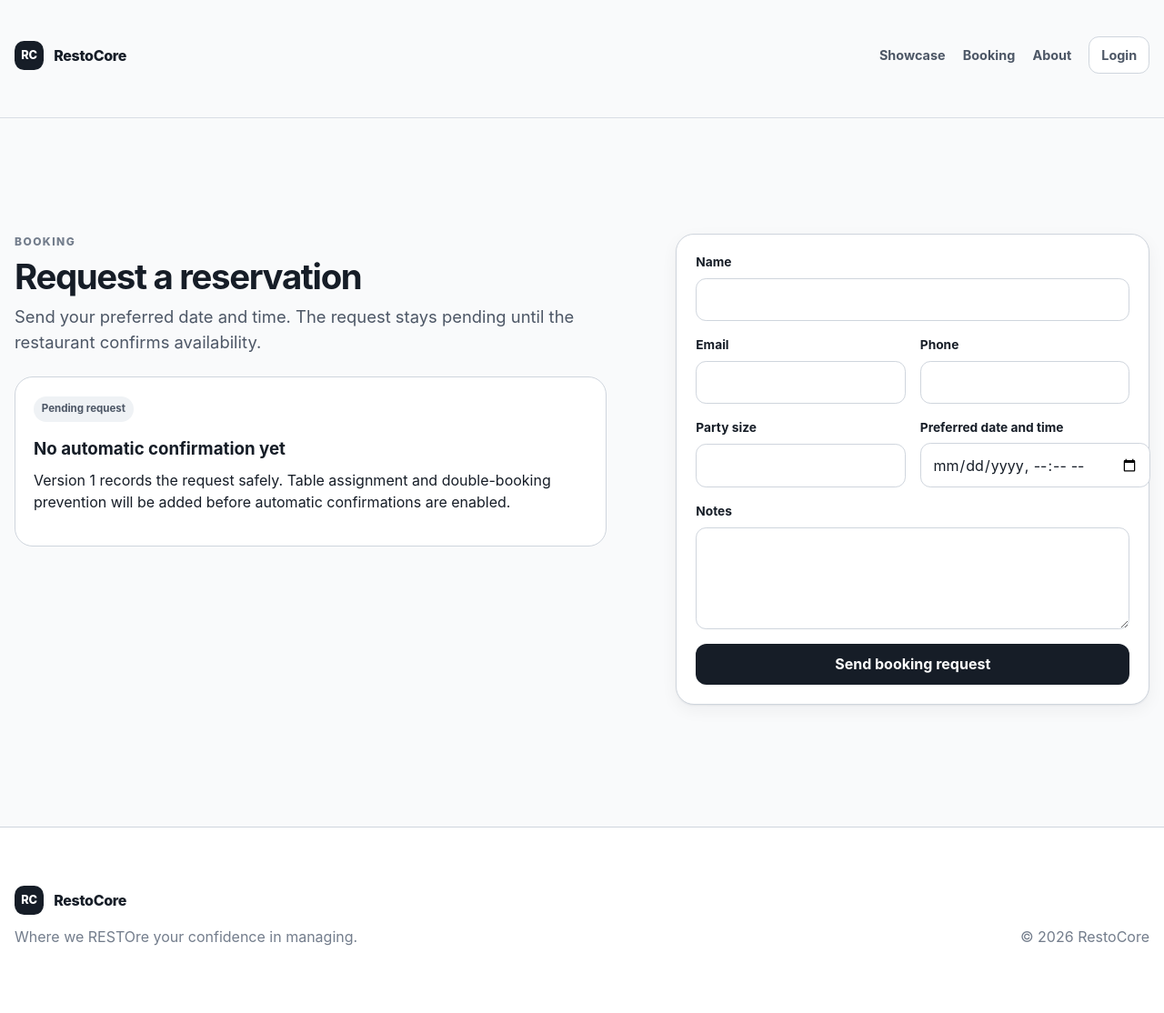
After one commit to CUSTIX/RestoCore, a Django app: page /book/ in a window 1280 px wide. The commit adds this page. Shown: the whole page at 91% size. Run offline with Django 5.2, Linux system fonts and the light colour scheme.

Commit message:
feat: add public booking request flow

```diff
--- /dev/null
+++ b/apps/bookings/forms.py
@@ -0,0 +1,36 @@
+from django import forms
+from django.utils import timezone
+
+from .models import Booking
+
+
+class PublicBookingForm(forms.ModelForm):
+    class Meta:
+        model = Booking
+        fields = (
+            "guest_name",
+            "guest_email",
+            "guest_phone",
+            "party_size",
+            "starts_at",
+            "notes",
+        )
+        widgets = {
+            "starts_at": forms.DateTimeInput(
+                attrs={"type": "datetime-local"},
+                format="%Y-%m-%dT%H:%M",
+            ),
+            "notes": forms.Textarea(attrs={"rows": 4}),
+        }
+
+    def clean_starts_at(self):
+        starts_at = self.cleaned_data["starts_at"]
+        if starts_at <= timezone.now():
+            raise forms.ValidationError("Choose a reservation time in the future.")
+        return starts_at
+
+    def clean(self):
+        cleaned_data = super().clean()
+        if not cleaned_data.get("guest_email") and not cleaned_data.get("guest_phone"):
+            raise forms.ValidationError("Provide an email address or phone number.")
+        return cleaned_data
--- /dev/null
+++ b/apps/bookings/public_views.py
@@ -0,0 +1,18 @@
+from django.urls import reverse_lazy
+from django.views.generic import FormView, TemplateView
+
+from .forms import PublicBookingForm
+
+
+class PublicBookingView(FormView):
+    template_name = "bookings/public_booking.html"
+    form_class = PublicBookingForm
+    success_url = reverse_lazy("booking_public:success")
+
+    def form_valid(self, form):
+        form.save()
+        return super().form_valid(form)
+
+
+class PublicBookingSuccessView(TemplateView):
+    template_name = "bookings/public_booking_success.html"
--- a/config/urls.py
+++ b/config/urls.py
@@ -8,6 +8,7 @@ urlpatterns = [
     path("", include("apps.accounts.urls")),
     path("", include("apps.website.urls")),
     path("", include("apps.core.urls")),
+    path("book/", include("apps.bookings.public_urls")),
     path("bookings/", include("apps.bookings.urls")),
     path("orders/", include("apps.orders.urls")),
     path("inventory/", include("apps.inventory.urls")),
--- a/static/css/app.css
+++ b/static/css/app.css
@@ -581,3 +581,52 @@ a:focus-visible {
     grid-template-columns: 1fr;
   }
 }
+
+/* Public booking */
+.booking-page {
+  min-height: calc(100vh - 8rem);
+}
+.booking-form-card,
+.booking-success-card {
+  padding: 1.3rem;
+  border: 1px solid var(--line);
+  border-radius: var(--radius-lg);
+  background: var(--surface);
+  box-shadow: var(--shadow-sm);
+}
+.booking-form-card form {
+  display: grid;
+  gap: 1rem;
+}
+.booking-form-grid {
+  display: grid;
+  grid-template-columns: repeat(2, minmax(0, 1fr));
+  gap: 1rem;
+}
+.booking-form-card input,
+.booking-form-card textarea {
+  width: 100%;
+  min-height: 2.8rem;
+  padding: .65rem .8rem;
+  border: 1px solid var(--line);
+  border-radius: .7rem;
+  background: var(--surface);
+  color: var(--ink);
+}
+.booking-form-card textarea {
+  min-height: 7rem;
+  resize: vertical;
+}
+.booking-success-card {
+  max-width: 42rem;
+  margin-inline: auto;
+}
+.booking-success-card h1 {
+  margin-top: 1rem;
+}
+
+@media (max-width: 48rem) {
+  .booking-form-grid {
+    grid-template-columns: 1fr;
+  }
+}
--- /dev/null
+++ b/templates/bookings/public_booking.html
@@ -0,0 +1,74 @@
+{% extends "layouts/public.html" %}
+
+{% block title %}Booking | RestoCore{% endblock %}
+
+{% block main %}
+<section class="public-section booking-page" aria-labelledby="booking-page-title">
+  <div class="page-shell public-split">
+    <div>
+      <p class="eyebrow">Booking</p>
+      <h1 id="booking-page-title">Request a reservation</h1>
+      <p class="public-hero__lede">
+        Send your preferred date and time. The request stays pending until the restaurant confirms availability.
+      </p>
+      <div class="public-callout">
+        <span class="status-badge">Pending request</span>
+        <h3>No automatic confirmation yet</h3>
+        <p>
+          Version 1 records the request safely. Table assignment and double-booking prevention will be added
+          before automatic confirmations are enabled.
+        </p>
+      </div>
+    </div>
+
+    <div class="booking-form-card">
+      {% if form.non_field_errors %}
+        <div class="form-error" role="alert">{{ form.non_field_errors }}</div>
+      {% endif %}
+
+      <form method="post" novalidate>
+        {% csrf_token %}
+        <div class="field">
+          <label for="{{ form.guest_name.id_for_label }}">Name</label>
+          {{ form.guest_name }}
+          {{ form.guest_name.errors }}
+        </div>
+
+        <div class="booking-form-grid">
+          <div class="field">
+            <label for="{{ form.guest_email.id_for_label }}">Email</label>
+            {{ form.guest_email }}
+            {{ form.guest_email.errors }}
+          </div>
+          <div class="field">
+            <label for="{{ form.guest_phone.id_for_label }}">Phone</label>
+            {{ form.guest_phone }}
+            {{ form.guest_phone.errors }}
+          </div>
+        </div>
+
+        <div class="booking-form-grid">
+          <div class="field">
+            <label for="{{ form.party_size.id_for_label }}">Party size</label>
+            {{ form.party_size }}
+            {{ form.party_size.errors }}
+          </div>
+          <div class="field">
+            <label for="{{ form.starts_at.id_for_label }}">Preferred date and time</label>
+            {{ form.starts_at }}
+            {{ form.starts_at.errors }}
+          </div>
+        </div>
+
+        <div class="field">
+          <label for="{{ form.notes.id_for_label }}">Notes</label>
+          {{ form.notes }}
+          {{ form.notes.errors }}
+        </div>
+
+        <button type="submit">Send booking request</button>
+      </form>
+    </div>
+  </div>
+</section>
+{% endblock %}
--- a/templates/components/navigation/public_header.html
+++ b/templates/components/navigation/public_header.html
@@ -7,7 +7,7 @@
 
     <nav class="public-nav" aria-label="Public navigation">
       <a href="{% url 'website:home' %}#showcase">Showcase</a>
-      <a href="{% url 'website:home' %}#booking">Booking</a>
+      <a href="{% url 'booking_public:create' %}">Booking</a>
       <a href="{% url 'website:home' %}#about">About</a>
       {% if request.user.is_authenticated %}
         <a class="public-nav__action" href="{% url 'core:workspace' %}">Workspace</a>
--- a/templates/website/home.html
+++ b/templates/website/home.html
@@ -15,7 +15,7 @@
       </p>
       <div class="public-actions">
         <a class="button" href="#showcase">Explore RestoCore</a>
-        <a class="button button--secondary" href="#booking">Booking</a>
+        <a class="button button--secondary" href="{% url 'booking_public:create' %}">Booking</a>
       </div>
     </div>
 
@@ -54,7 +54,8 @@
     <div class="public-callout">
       <span class="status-badge">Version 1</span>
       <h3>Booking foundation ready</h3>
-      <p>The booking data model is already in place. The guest reservation form is the next public workflow.</p>
+      <p>Send a reservation request through the public booking flow. Requests remain pending until the restaurant confirms availability.</p>
+      <a class="button button--secondary" href="{% url 'booking_public:create' %}">Request a booking</a>
     </div>
   </div>
 </section>
```
Also changed, not shown: apps/bookings/public_urls.py (added, +10 -0 lines), apps/bookings/tests/test_public_booking.py (added, +80 -0 lines), templates/bookings/public_booking_success.html (added, +18 -0 lines).
